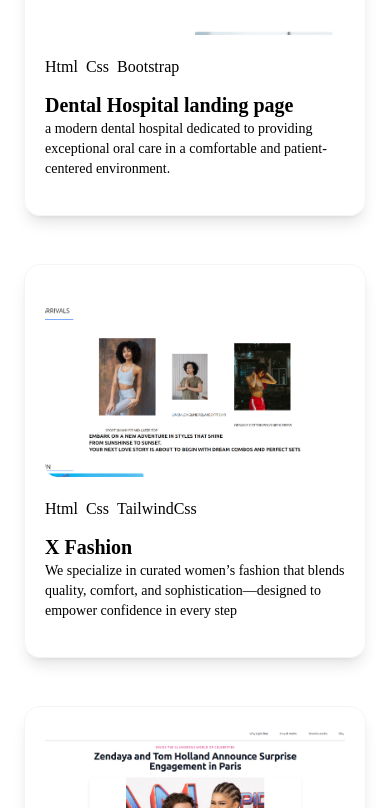
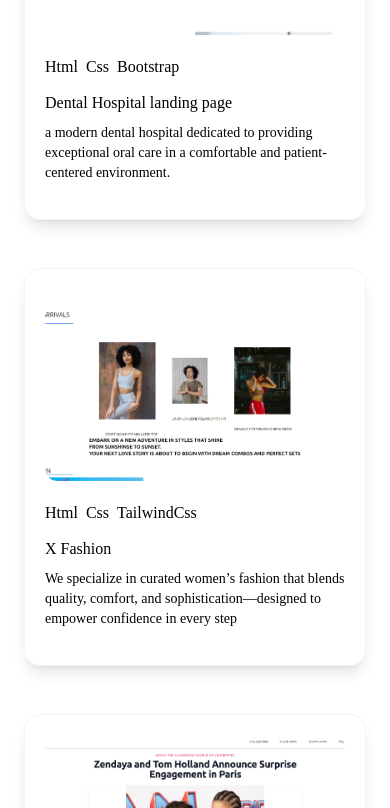
Before and after one commit to TimiMaliki/My-Portfolio-website, a React (Create React App) app: page / in a window 390 px wide. Shown: the part 5996-6804 px from the top of the page. Built offline with nearby package versions, Linux system fonts and the light colour scheme.

Commit message:
reduced the size of text in work section

```diff
--- a/src/sections/Works.jsx
+++ b/src/sections/Works.jsx
@@ -66,7 +66,7 @@ const LatestWorks = () => {
               </div>
 
               {/* Title & Description */}
-              <h3 className="text-xl font-bold mb-">{project.title}</h3>
+              <h3 className="text-md md:text-xl font-light md:font-bold mb-2">{project.title}</h3>
               <p className=" text-sm mb-4">{project.description}</p>
             </div>
           ))}
```
